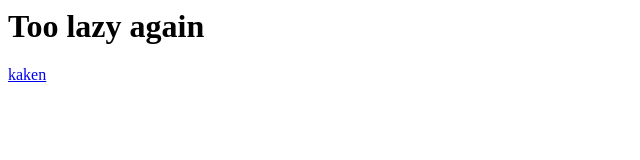
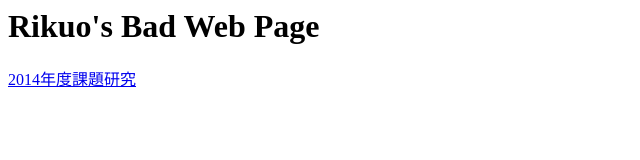
Before and after one commit to Spaghet/Spaghet.github.io, a plain HTML site: page index.html in a window 1280 px wide. Shown: the whole page, without its empty margins (0-640 px from the left). Drawn offline with Linux system fonts and the light colour scheme.

Commit message:
Update index.html

```diff
--- a/index.html
+++ b/index.html
@@ -3,7 +3,7 @@
 	<title>Rikuo's Github Page</title>
 </head>
 <body>
-	<h1>Too lazy again</h1>
-    <a href="kaken.pdf">kaken</a>
+	<h1>Rikuo's Bad Web Page</h1>
+    <a href="kaken.pdf">2014年度課題研究</a>
 </body>
 </html>
```
